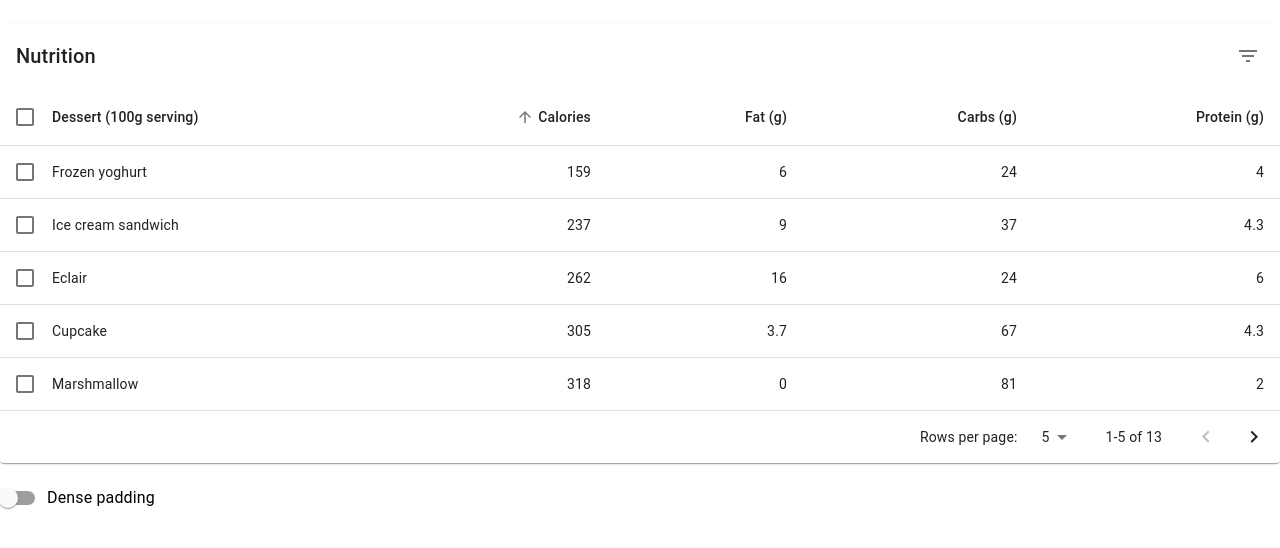
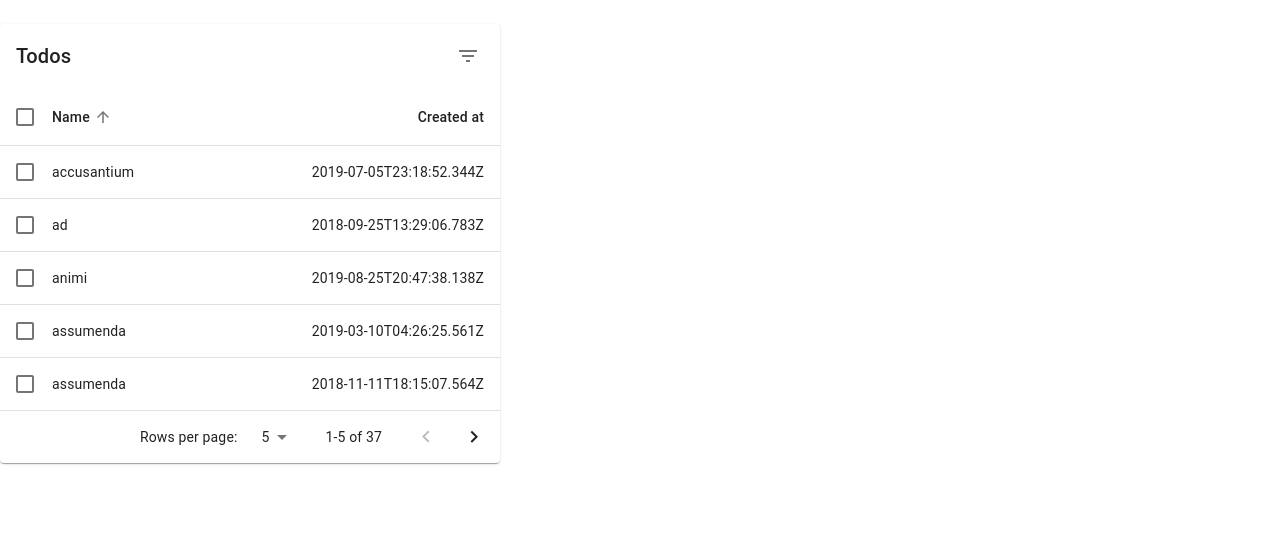
Before and after one commit to mladenkn/react-todos, a React (Create React App) app: page /todos in a window 1280 px wide. Shown: the top 548 px of the page. Built offline with nearby package versions, Linux system fonts and the light colour scheme.

Commit message:
updated todo example list

```diff
--- a/src/logic/todoLocalStorageDataApi.ts
+++ b/src/logic/todoLocalStorageDataApi.ts
@@ -4,6 +4,7 @@ export interface TodoDataApi {
     fetch: (todoId: string) => Promise<Todo>
     save: (todo: Todo) => Promise<Todo>
     delete: (todoId: string) => Promise<any>
+    fetchList: () => Todo[]
 }
 
 const resolvesAfter = <T> (milis: number, data?: T) => {
@@ -11,6 +12,13 @@ const resolvesAfter = <T> (milis: number, data?: T) => {
 }
 
 export const createTodoLocalStorageDataApi = (): TodoDataApi => {
+
+    const fetchList = () => {
+        const items = Object.entries(localStorage)
+            .filter(([key, value]) => key.startsWith('todos/'))
+            .map(([key, value]) => JSON.parse(value))
+        return items as Todo[]
+    }
 
     const fetch = (todoId: string) => {
         const todo = localStorage.getItem(`todos/${todoId}`)!
@@ -28,5 +36,5 @@ export const createTodoLocalStorageDataApi = (): TodoDataApi => {
         return resolvesAfter(500);
     }
 
-    return { fetch, save, delete: delete_ }
+    return { fetchList, fetch, save, delete: delete_ }
 }
--- a/src/view/TodoListPage.tsx
+++ b/src/view/TodoListPage.tsx
@@ -1,40 +1,18 @@
 import React from 'react'
 import { makeStyles } from '@material-ui/styles'
 import TodoTableExample from './TodoTableExample'
+import { createTodoLocalStorageDataApi } from '../logic/todoLocalStorageDataApi';
 
 const useStyles = makeStyles({
 
 })
 
-function createData(
-  name: string,
-  calories: number,
-  fat: number,
-  carbs: number,
-  protein: number,
-) {
-  return { name, calories, fat, carbs, protein };
-}
-
-const rows = [
-  createData('Cupcake', 305, 3.7, 67, 4.3),
-  createData('Donut', 452, 25.0, 51, 4.9),
-  createData('Eclair', 262, 16.0, 24, 6.0),
-  createData('Frozen yoghurt', 159, 6.0, 24, 4.0),
-  createData('Gingerbread', 356, 16.0, 49, 3.9),
-  createData('Honeycomb', 408, 3.2, 87, 6.5),
-  createData('Ice cream sandwich', 237, 9.0, 37, 4.3),
-  createData('Jelly Bean', 375, 0.0, 94, 0.0),
-  createData('KitKat', 518, 26.0, 65, 7.0),
-  createData('Lollipop', 392, 0.2, 98, 0.0),
-  createData('Marshmallow', 318, 0, 81, 2.0),
-  createData('Nougat', 360, 19.0, 9, 37.0),
-  createData('Oreo', 437, 18.0, 63, 4.0),
-];
-
 export const TodoListPage = () => {
 
   const classes = useStyles()
+
+  const api = createTodoLocalStorageDataApi()
+  const rows = api.fetchList().map(t => ({ name: t.name, createdAt: t.createdAt.toString()}))
 
   return (
     <div>
--- a/src/view/TodoTableExample.tsx
+++ b/src/view/TodoTableExample.tsx
@@ -20,11 +20,8 @@ import DeleteIcon from '@material-ui/icons/Delete';
 import FilterListIcon from '@material-ui/icons/FilterList';
 
 interface Data {
-  calories: number;
-  carbs: number;
-  fat: number;
   name: string;
-  protein: number;
+  createdAt: string;
 }
 
 function desc<T>(a: T, b: T, orderBy: keyof T) {
@@ -64,11 +61,8 @@ interface headCell {
 }
 
 const headCells: headCell[] = [
-  { id: 'name', numeric: false, disablePadding: true, label: 'Dessert (100g serving)' },
-  { id: 'calories', numeric: true, disablePadding: false, label: 'Calories' },
-  { id: 'fat', numeric: true, disablePadding: false, label: 'Fat (g)' },
-  { id: 'carbs', numeric: true, disablePadding: false, label: 'Carbs (g)' },
-  { id: 'protein', numeric: true, disablePadding: false, label: 'Protein (g)' },
+  { id: 'name', numeric: false, disablePadding: true, label: 'Name' },
+  { id: 'createdAt', numeric: true, disablePadding: false, label: 'Created at' },
 ];
 
 interface EnhancedTableProps {
@@ -149,7 +143,7 @@ const useToolbarStyles = makeStyles((theme: Theme) =>
     title: {
       flex: '0 0 auto',
     },
-  }),
+  }), { name: 'Toolbar'},
 );
 
 interface EnhancedTableToolbarProps {
@@ -173,7 +167,7 @@ const EnhancedTableToolbar = (props: EnhancedTableToolbarProps) => {
           </Typography>
         ) : (
           <Typography variant="h6" id="tableTitle">
-            Nutrition
+            Todos
           </Typography>
         )}
       </div>
@@ -200,15 +194,14 @@ const EnhancedTableToolbar = (props: EnhancedTableToolbarProps) => {
 const useStyles = makeStyles((theme: Theme) =>
   createStyles({
     root: {
-      width: '100%',
       marginTop: theme.spacing(3),
+      display: 'inline-block',
     },
     paper: {
-      width: '100%',
       marginBottom: theme.spacing(2),
     },
     table: {
-      minWidth: 750,
+      minWidth: 500,
     },
     tableWrapper: {
       overflowX: 'auto',
@@ -224,17 +217,16 @@ const useStyles = makeStyles((theme: Theme) =>
       top: 20,
       width: 1,
     },
-  }),
+  }), { name: 'Table' },
 );
 
 export default function EnhancedTable(p: {rows: Data[]}) {
   const { rows } = p
   const classes = useStyles();
   const [order, setOrder] = React.useState<Order>('asc');
-  const [orderBy, setOrderBy] = React.useState<keyof Data>('calories');
+  const [orderBy, setOrderBy] = React.useState<keyof Data>('name');
   const [selected, setSelected] = React.useState<string[]>([]);
   const [page, setPage] = React.useState(0);
-  const [dense, setDense] = React.useState(false);
   const [rowsPerPage, setRowsPerPage] = React.useState(5);
 
   const handleRequestSort = (event: React.MouseEvent<unknown>, property: keyof Data) => {
@@ -281,10 +273,6 @@ export default function EnhancedTable(p: {rows: Data[]}) {
     setPage(0);
   };
 
-  const handleChangeDense = (event: React.ChangeEvent<HTMLInputElement>) => {
-    setDense(event.target.checked);
-  };
-
   const isSelected = (name: string) => selected.indexOf(name) !== -1;
 
   const emptyRows = rowsPerPage - Math.min(rowsPerPage, rows.length - page * rowsPerPage);
@@ -297,7 +285,6 @@ export default function EnhancedTable(p: {rows: Data[]}) {
           <Table
             className={classes.table}
             aria-labelledby="tableTitle"
-            size={dense ? 'small' : 'medium'}
           >
             <EnhancedTableHead
               classes={classes}
@@ -334,10 +321,7 @@ export default function EnhancedTable(p: {rows: Data[]}) {
                       <TableCell component="th" id={labelId} scope="row" padding="none">
                         {row.name}
                       </TableCell>
-                      <TableCell align="right">{row.calories}</TableCell>
-                      <TableCell align="right">{row.fat}</TableCell>
-                      <TableCell align="right">{row.carbs}</TableCell>
-                      <TableCell align="right">{row.protein}</TableCell>
+                      <TableCell align="right">{row.createdAt}</TableCell>
                     </TableRow>
                   );
                 })}
@@ -365,10 +349,6 @@ export default function EnhancedTable(p: {rows: Data[]}) {
           onChangeRowsPerPage={handleChangeRowsPerPage}
         />
       </Paper>
-      <FormControlLabel
-        control={<Switch checked={dense} onChange={handleChangeDense} />}
-        label="Dense padding"
-      />
     </div>
   );
 }
```
